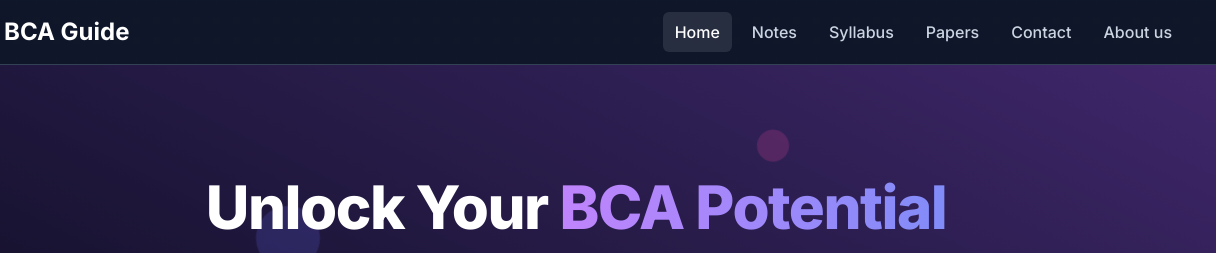
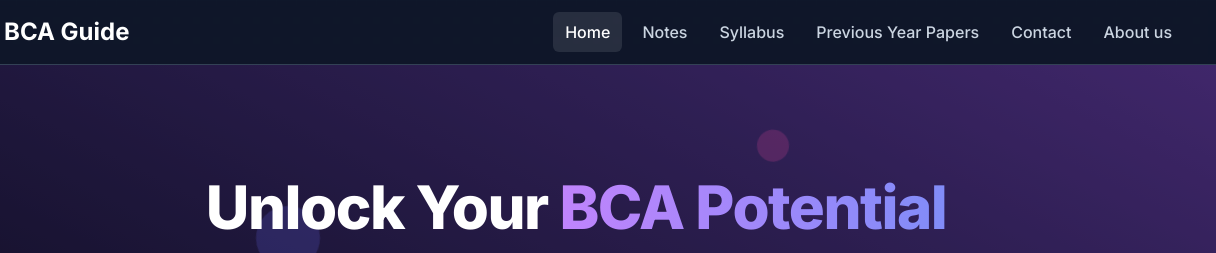
Before and after one commit to krishnadev4321/project2, a plain HTML site: page index.html in a window 1280 px wide. Shown: the top 253 px of the page, 64-1280 px from the left. Drawn offline with nearby package versions, Linux system fonts and the light colour scheme.

Commit message:
Again Everthing is updated

```diff
--- a/index.html
+++ b/index.html
@@ -177,7 +177,7 @@
                 href="#"
                 class="nav-link font-medium text-slate-300 hover:bg-slate-800 hover:text-white px-3 py-2 rounded-md transition"
                 data-page="papers-page"
-                >Papers</a
+                >Previous Year Papers</a
               >
               <a
                 href="#"
@@ -242,7 +242,7 @@
             href="#"
             class="nav-link block font-medium text-slate-300 hover:bg-slate-800 hover:text-white px-3 py-2 rounded-md transition"
             data-page="papers-page"
-            >Papers</a
+            >Previous Year Papers</a
           >
           <a
             href="#"
```
Also changed, not shown: images/krishna.jpg.
